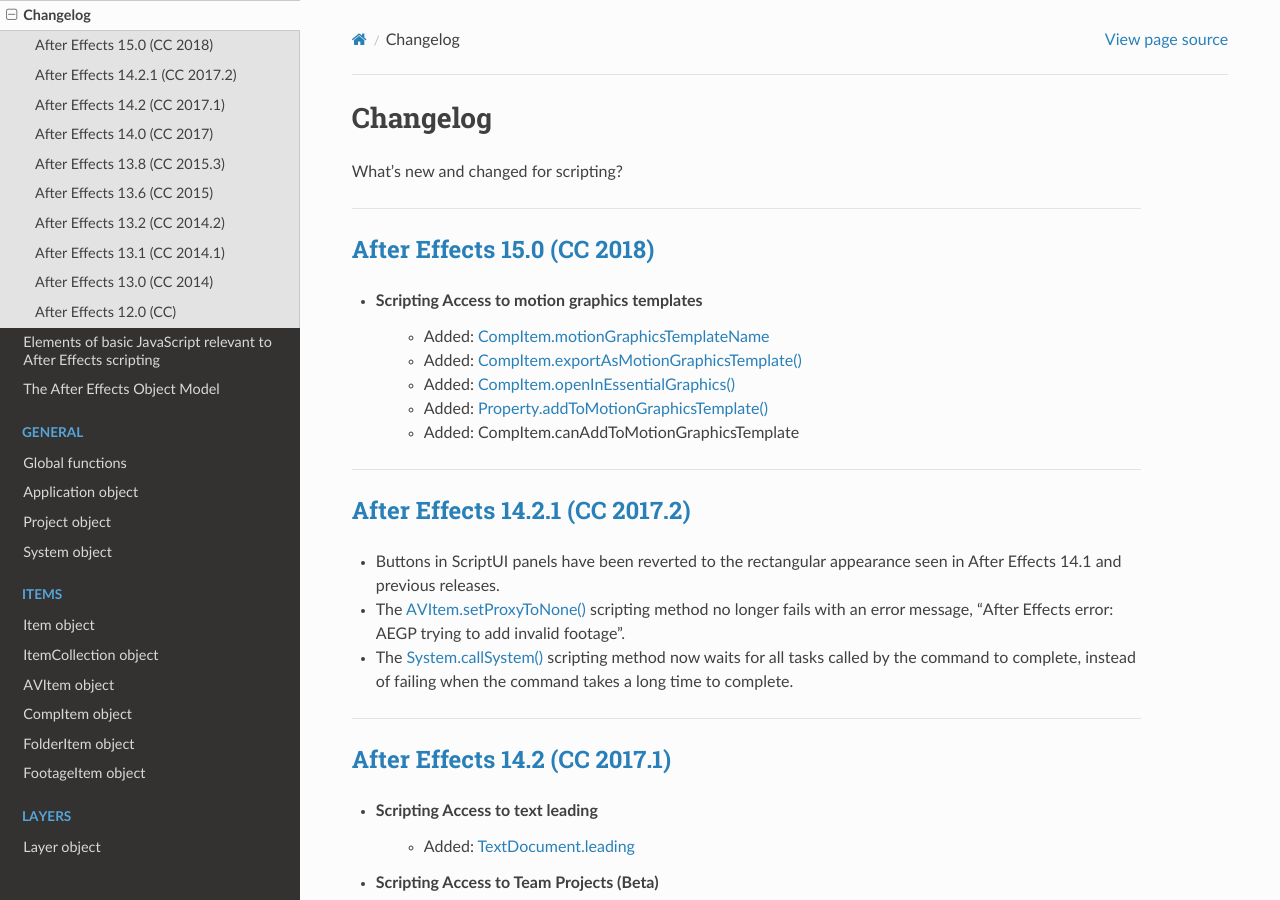
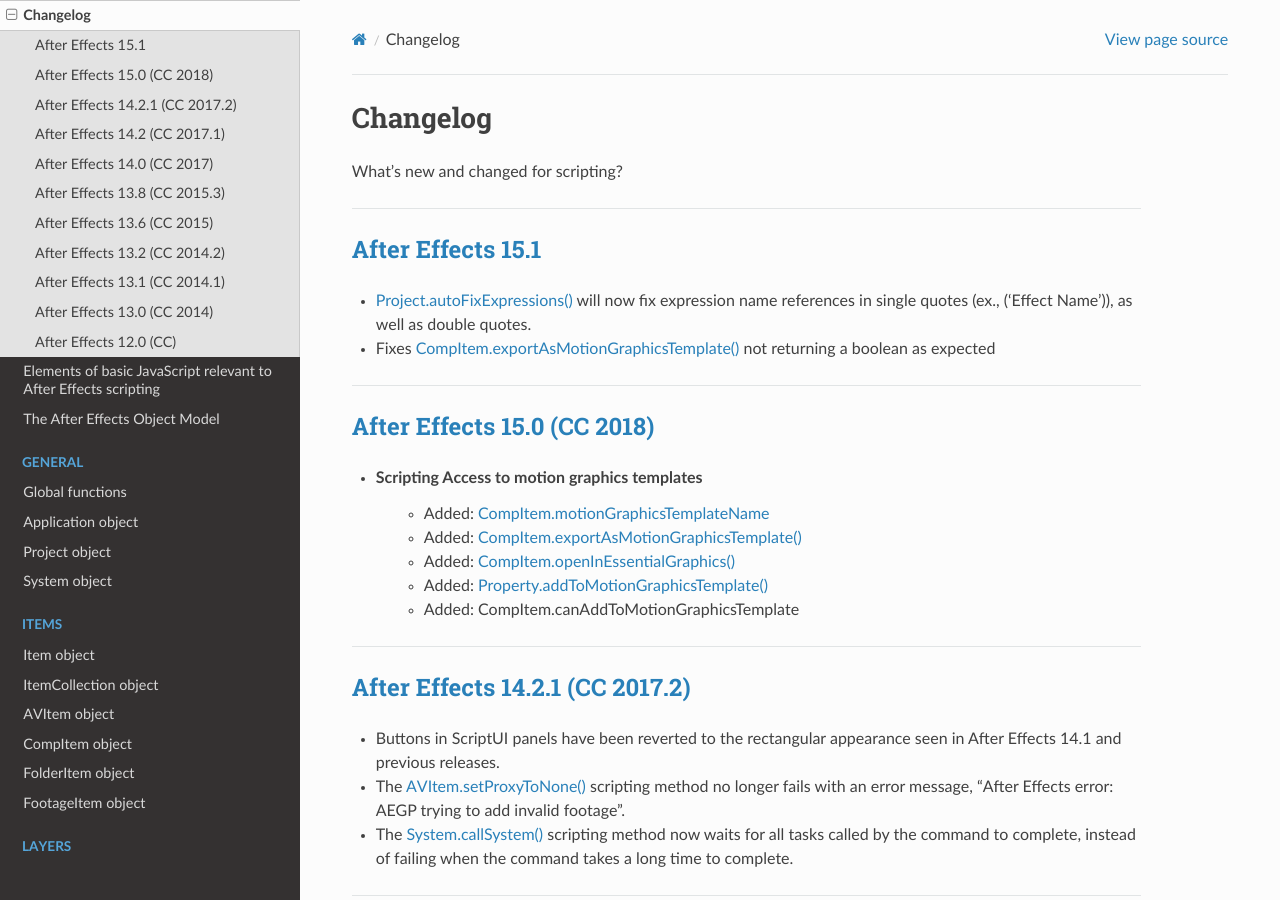
Before and after one commit to docsforadobe/after-effects-scripting-guide, a Sphinx documentation site: the page built from docs/introduction/changelog.rst, in a window 1280 px wide and 900 px high. Built offline with Sphinx 7.4.7 and the Read the Docs theme 2.0.0, drawn with Linux system fonts in a browser that asks for light colours.

Commit message:
Adds 15.1 scripting changelog

```diff
--- a/docs/introduction/changelog.rst
+++ b/docs/introduction/changelog.rst
@@ -5,6 +5,16 @@
 #########
 
 What's new and changed for scripting?
+
+----
+
+.. _Changelog.15-1:
+
+`After Effects 15.1`_
+************************************************************************************************************************************
+
+- :ref:`Project.autoFixExpressions` will now fix expression name references in single quotes (ex., ('Effect Name')), as well as double quotes.
+- Fixes :ref:`CompItem.exportAsMotionGraphicsTemplate` not returning a boolean as expected
 
 ----
 
```
